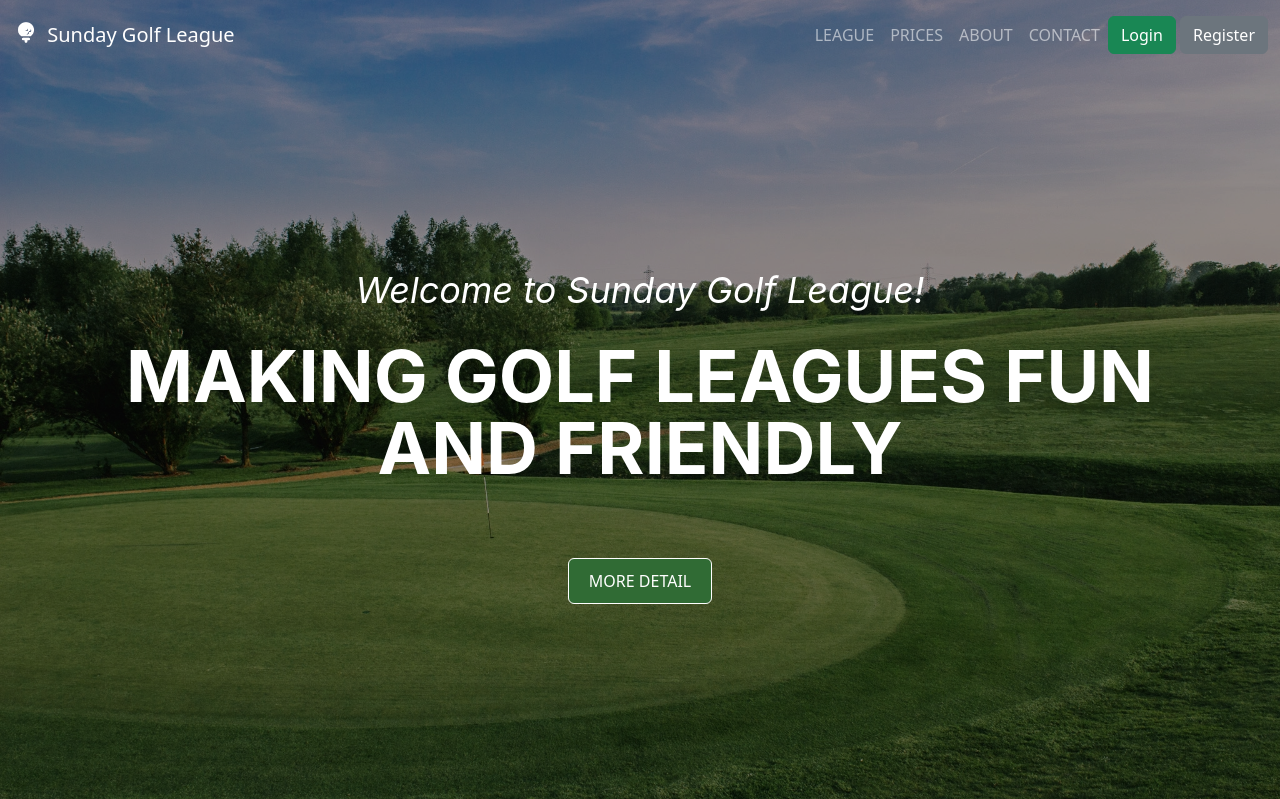
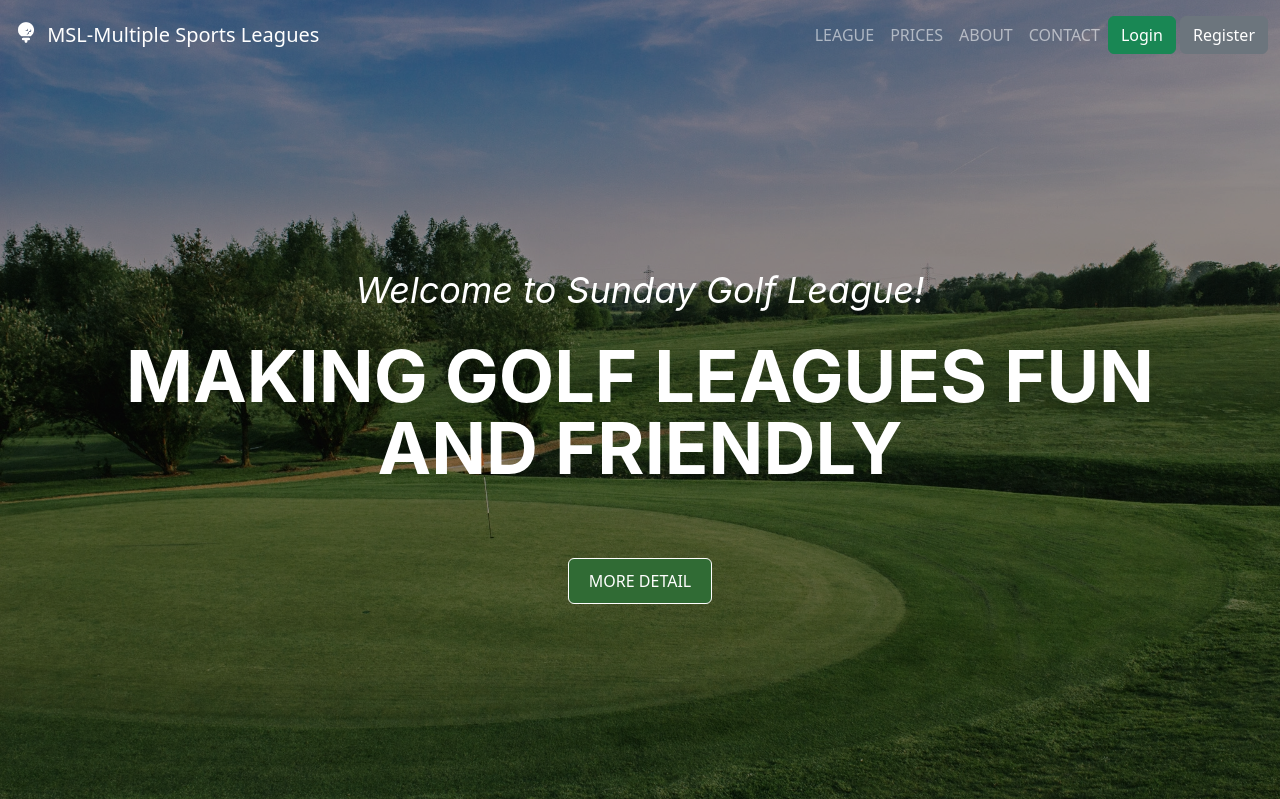
Before and after one commit to SirL0fty/GoldenLeagues, a Flask app: page / in a window 1280 px wide. Shown: the top 799 px of the page. Run offline with Flask 2, Linux system fonts and the light colour scheme.

Commit message:
changed title

```diff
--- a/templates/index.html
+++ b/templates/index.html
@@ -1,5 +1,5 @@
 {% extends "layout.html" %}
-{% block title %}Welcome to the Sunday Golf League{% endblock %}
+<!-- {% block title %}Welcome to MSL - Multiple Sports Leagues{% endblock %} -->
 
 {% block content %}
 <img class="bg-image" src="/static/header-bg.jpg" alt="Background mage" />
--- a/templates/layout.html
+++ b/templates/layout.html
@@ -5,7 +5,7 @@
     <meta http-equiv="X-UA-Compatible" content="IE=edge" />
     <meta name="viewport" content="width=device-width, initial-scale=1.0" />
     <title>
-      {% block title %}Welcome to the Sunday Golf League{% endblock %}
+      {% block title %}Welcome to MSL - Multiple Sports Leagues {% endblock %}
     </title>
     <link
       href="https://cdn.jsdelivr.net/npm/bootstrap@5.2.3/dist/css/bootstrap.min.css"
@@ -32,7 +32,7 @@
             height="24"
             class="d-inline-block align-text-top"
           />
-          Sunday Golf League</a
+          MSL-Multiple Sports Leagues</a
         >
         <button
           class="navbar-toggler"
```
